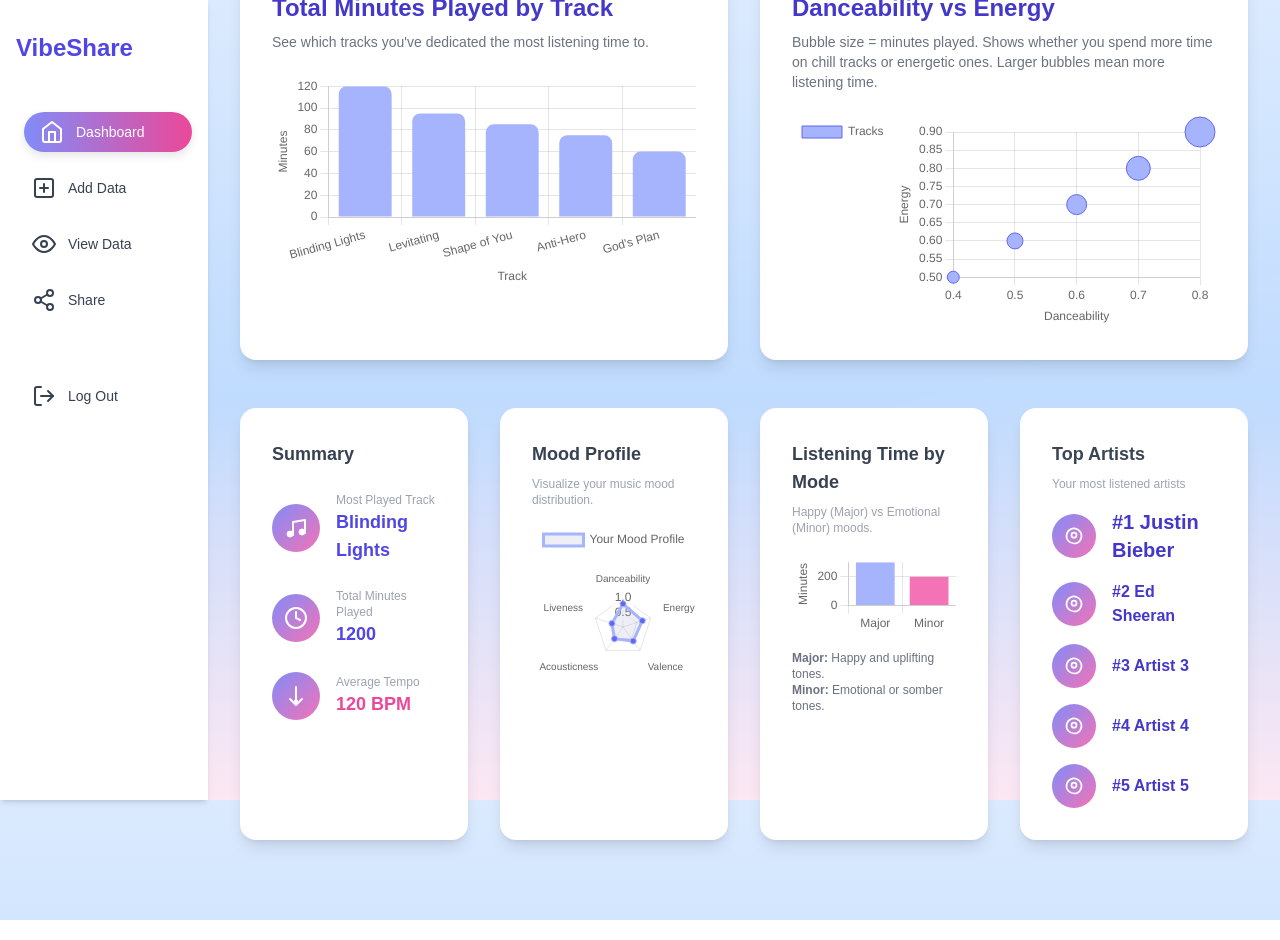
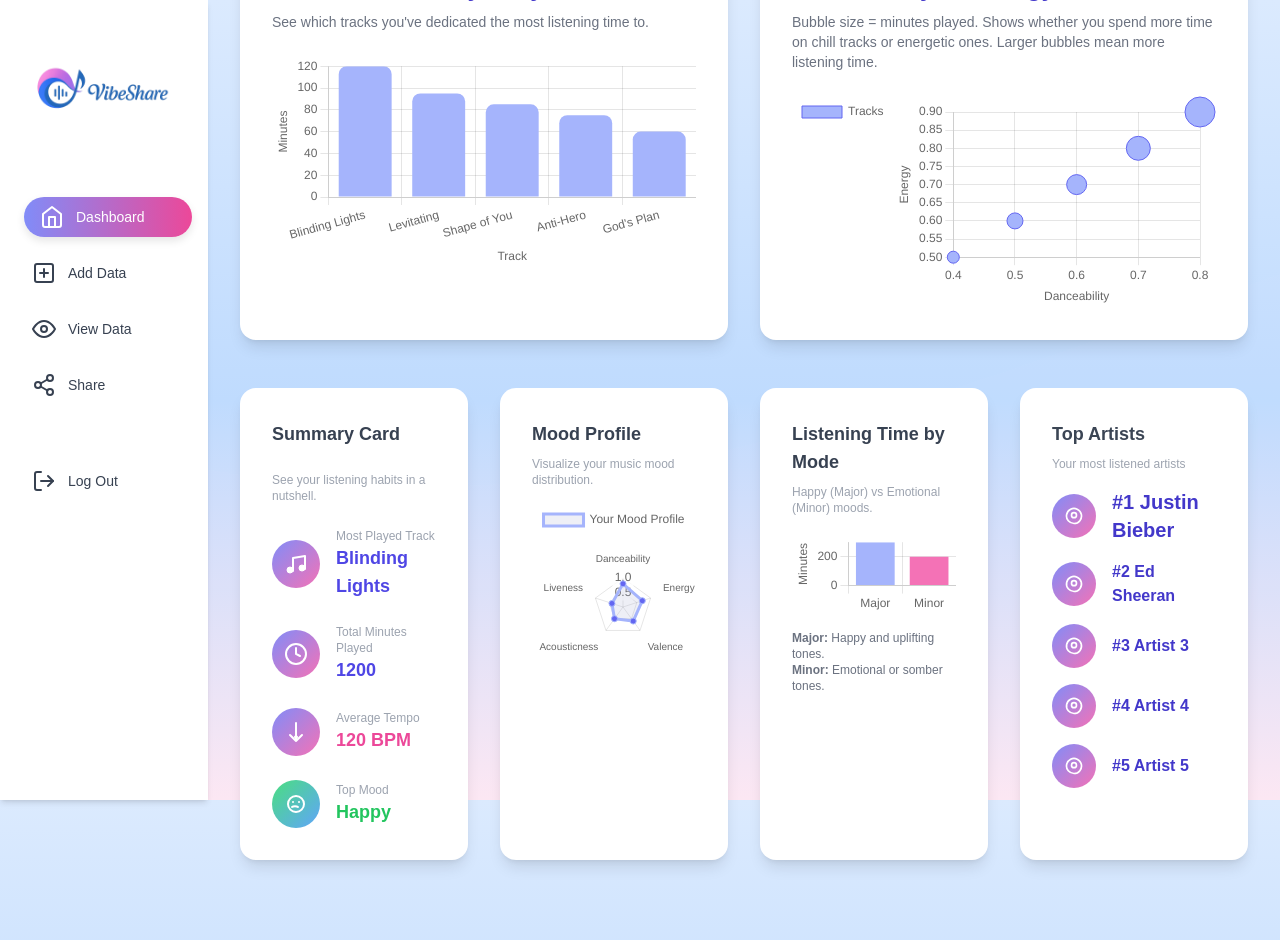
Before and after one commit to LithikaAA/CITS3403group_gc_74, a Flask app: page /dashboard/ in a window 1280 px wide. Run offline with Flask 3, Linux system fonts and the light colour scheme; the visitor is signed in with stand-in values (Sample User, id 1); some libraries are stand-ins or nearby versions.

Commit message:
Refactor Track model and dashboard for Spotify data integration and UI improvements
- Updated Track model fields to align with Spotify CSV columns (including mode)
- Refactored dashboard logic to prepare for dynamic mood and real data
- Replaced sidebar logo text with image in navbar.js
- Enhanced summary card and dashboard.html layout for improved user experience

```diff
--- a/app/models.py
+++ b/app/models.py
@@ -90,6 +90,7 @@ class Track(db.Model):
     tempo: so.Mapped[float] = so.mapped_column(sa.Float, default=0)
     valence: so.Mapped[float] = so.mapped_column(sa.Float, default=0)
     energy: so.Mapped[float] = so.mapped_column(sa.Float, default=0)
+    mode: so.Mapped[int] = so.mapped_column(sa.Integer, default=1)  # 1=major, 0=minor
     date_played: so.Mapped[datetime] = so.mapped_column(default=datetime.utcnow)
 
     user_id: so.Mapped[int] = so.mapped_column(sa.ForeignKey("users.id"), index=True)
--- a/app/static/components/navbar.js
+++ b/app/static/components/navbar.js
@@ -1,7 +1,9 @@
 document.addEventListener('DOMContentLoaded', function () {
     const navHTML = `
       <aside id="sidebar" class="fixed top-0 left-0 h-full w-52 bg-white shadow-md z-50 flex-col py-8 px-4 space-y-6 hidden md:flex animate-fade-in">
-        <a href="/" class="text-2xl font-bold text-indigo-600 mb-6">VibeShare</a>
+        <a href="/dashboard" class="flex items-center mb-6">
+          <img src="/static/img/side_logo.png" alt="VibeShare Logo" class="w-40 md:w-56" />
+        </a>
         <nav class="flex flex-col gap-4 text-sm">
           <a href="/dashboard" class="nav-item" data-path="/dashboard">
             <i data-feather="home"></i><span>Dashboard</span>
--- a/app/templates/dashboard.html
+++ b/app/templates/dashboard.html
@@ -29,7 +29,8 @@
 
       <!-- Summary Card -->
       <div class="bg-white rounded-2xl shadow-lg p-8 flex flex-col space-y-6 transition transform duration-300 hover:scale-105 hover:shadow-2xl">
-        <h2 class="text-lg font-semibold text-gray-700">Summary</h2>
+        <h2 class="text-lg font-semibold text-gray-700">Summary Card</h2>
+        <p class="text-xs text-gray-400 mb-4">See your listening habits in a nutshell.</p>
         <div class="space-y-6">
           <div class="flex items-center space-x-4">
             <div class="bg-gradient-to-br from-indigo-400 to-pink-400 p-3 rounded-full">
@@ -56,6 +57,18 @@
             <div>
               <p class="text-xs text-gray-400">Average Tempo</p>
               <p class="text-lg font-semibold text-pink-500">{{ top_tracks.avg_tempo }} BPM</p>
+            </div>
+          </div>
+          <div class="flex items-center space-x-4">
+            <div class="bg-gradient-to-br from-green-400 to-blue-400 p-3 rounded-full flex items-center justify-center">
+              <svg xmlns="http://www.w3.org/2000/svg" class="h-6 w-6 text-white" fill="none" viewBox="0 0 24 24" stroke="currentColor">
+                <path stroke-linecap="round" stroke-linejoin="round" stroke-width="2" d="M12 20c4.418 0 8-3.582 8-8s-3.582-8-8-8-8 3.582-8 8 3.582 8 8 8z" />
+                <path stroke-linecap="round" stroke-linejoin="round" stroke-width="2" d="M9 10h.01M15 10h.01M8 15c1.333-1 4.667-1 6 0" />
+              </svg>
+            </div>
+            <div>
+              <p class="text-xs text-gray-400">Top Mood</p>
+              <p class="text-lg font-bold text-green-500">Happy</p>
             </div>
           </div>
         </div>
```
Also changed, not shown: app/routes/dashboard.py (+18 -0 lines), app.db, 1 other file.
